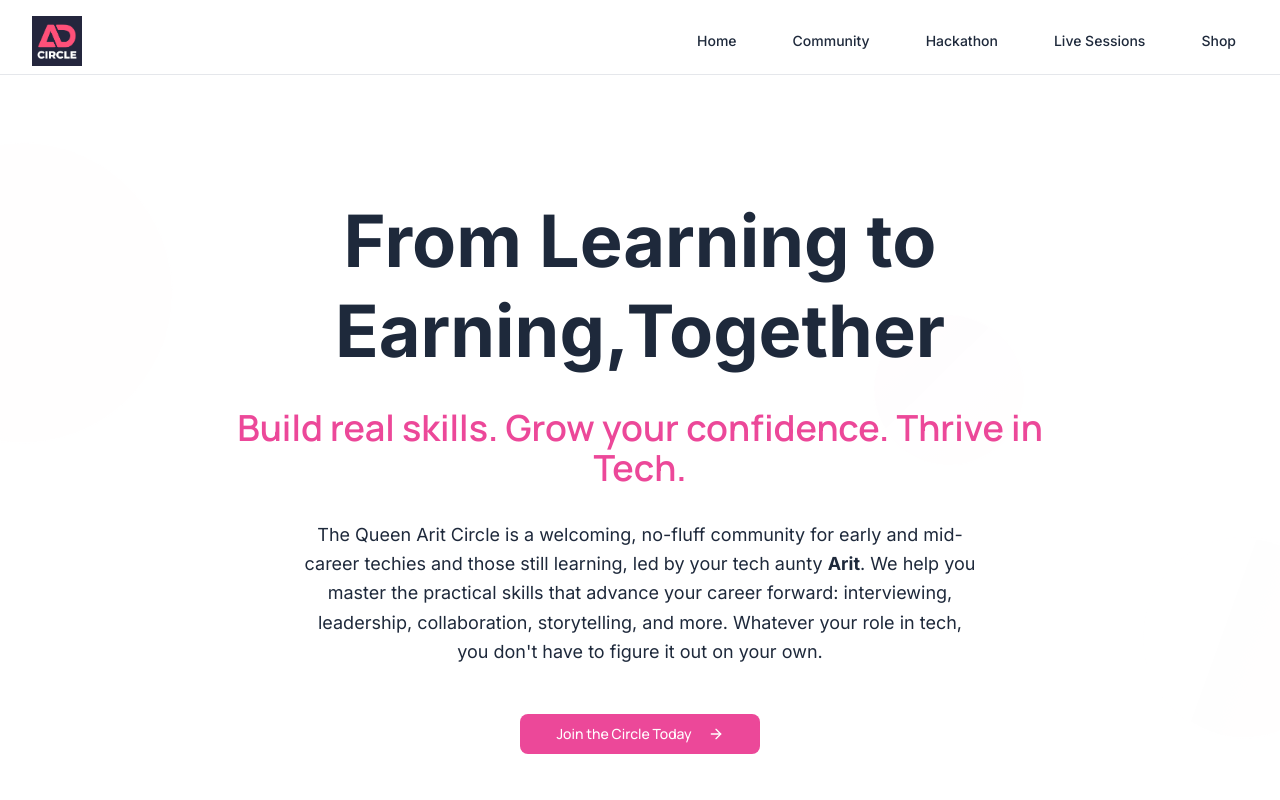
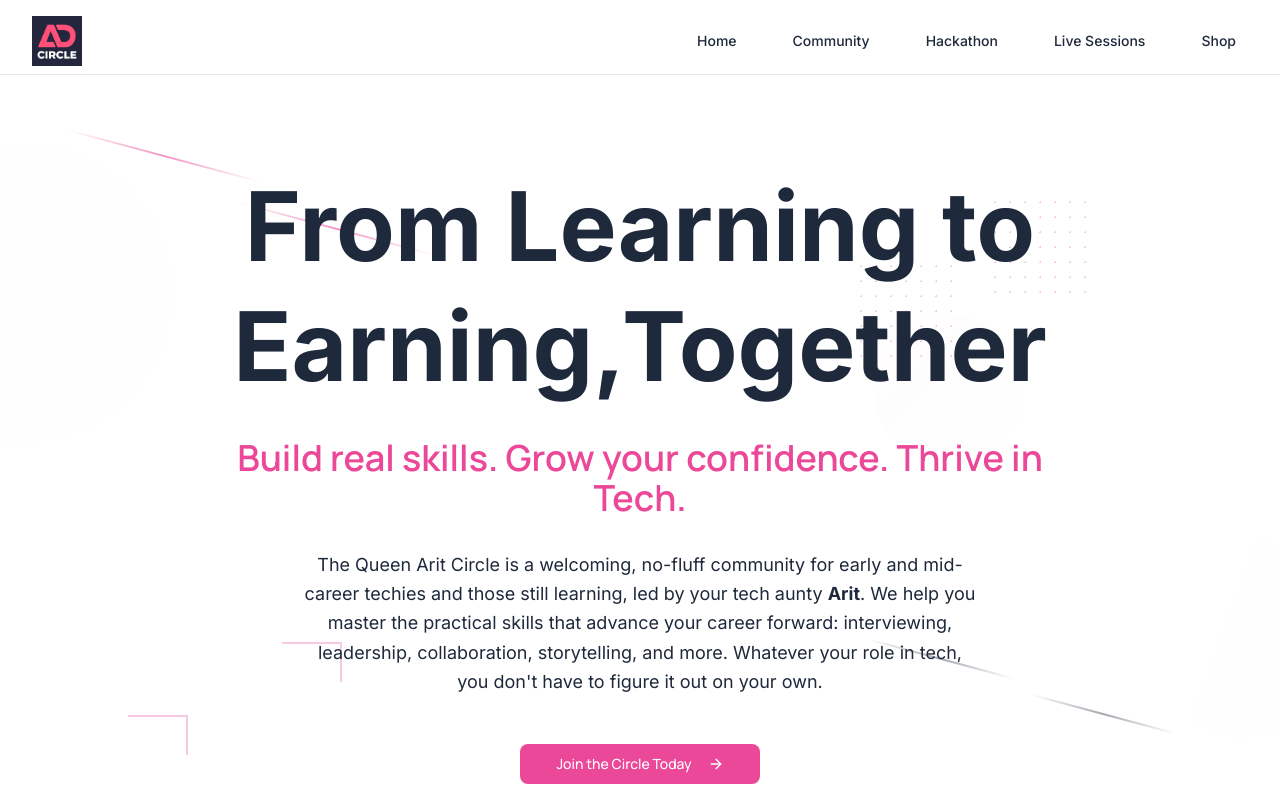
Before and after one commit to Delightsheriff/arit-dev, a Next.js app: page / in a window 1280 px wide. Shown: the top 800 px of the page. Built offline with nearby package versions, Linux system fonts and the light colour scheme.

Commit message:
feat: add geometric background and floating shapes illustration to hero section for enhanced visual appeal

```diff
--- a/src/app/globals.css
+++ b/src/app/globals.css
@@ -224,3 +224,190 @@
     transform: translateY(0);
   }
 }
+
+/* Gradients */
+
+/* Added pulse animation for CTAs */
+.pulse-on-hover {
+  transition: all 0.3s ease;
+}
+
+.pulse-on-hover:hover {
+  animation: pulse 1.5s infinite;
+}
+
+@keyframes pulse {
+  0% {
+    transform: scale(1);
+  }
+  50% {
+    transform: scale(1.05);
+  }
+  100% {
+    transform: scale(1);
+  }
+}
+
+/* Added gradient text animation */
+.gradient-text {
+  background: linear-gradient(45deg, #1e293b, #ec4899, #1e293b);
+  background-size: 200% 200%;
+  -webkit-background-clip: text;
+  -webkit-text-fill-color: transparent;
+  background-clip: text;
+  animation: gradientShift 3s ease-in-out infinite;
+}
+
+@keyframes gradientShift {
+  0%,
+  100% {
+    background-position: 0% 50%;
+  }
+  50% {
+    background-position: 100% 50%;
+  }
+}
+
+/* Adding geometric background illustrations */
+.geometric-background {
+  position: absolute;
+  top: 0;
+  left: 0;
+  width: 100%;
+  height: 100%;
+  overflow: hidden;
+  z-index: 0;
+  pointer-events: none;
+}
+
+.geometric-background::before {
+  content: "";
+  position: absolute;
+  top: 10%;
+  left: 5%;
+  width: 200px;
+  height: 2px;
+  background: linear-gradient(
+    90deg,
+    transparent,
+    rgba(236, 72, 153, 0.6),
+    transparent
+  );
+  transform: rotate(15deg);
+  animation: slideIn 2s ease-out;
+}
+
+.geometric-background::after {
+  content: "";
+  position: absolute;
+  bottom: 20%;
+  right: 8%;
+  width: 150px;
+  height: 2px;
+  background: linear-gradient(
+    90deg,
+    transparent,
+    rgba(30, 41, 59, 0.4),
+    transparent
+  );
+  transform: rotate(-25deg);
+  animation: slideIn 2s ease-out 0.5s both;
+}
+
+.dot-pattern {
+  position: absolute;
+  top: 15%;
+  right: 15%;
+  width: 100px;
+  height: 100px;
+  background-image: radial-gradient(
+    circle,
+    rgba(236, 72, 153, 0.3) 1px,
+    transparent 1px
+  );
+  background-size: 15px 15px;
+  animation: fadeInScale 1.5s ease-out 1s both;
+}
+
+.circuit-lines {
+  position: absolute;
+  bottom: 10%;
+  left: 10%;
+  width: 120px;
+  height: 80px;
+  opacity: 0.3;
+  animation: drawLines 3s ease-out 1.5s both;
+}
+
+.circuit-lines::before {
+  content: "";
+  position: absolute;
+  top: 0;
+  left: 0;
+  width: 60px;
+  height: 2px;
+  background: #ec4899;
+  transform-origin: left;
+  animation: expandWidth 1s ease-out 2s both;
+}
+
+.circuit-lines::after {
+  content: "";
+  position: absolute;
+  top: 0;
+  left: 58px;
+  width: 2px;
+  height: 40px;
+  background: #ec4899;
+  transform-origin: top;
+  animation: expandHeight 1s ease-out 2.5s both;
+}
+
+@keyframes slideIn {
+  0% {
+    transform: translateX(-100px) rotate(15deg);
+    opacity: 0;
+  }
+  100% {
+    transform: translateX(0) rotate(15deg);
+    opacity: 1;
+  }
+}
+
+@keyframes fadeInScale {
+  0% {
+    opacity: 0;
+    transform: scale(0.5);
+  }
+  100% {
+    opacity: 1;
+    transform: scale(1);
+  }
+}
+
+@keyframes drawLines {
+  0% {
+    opacity: 0;
+  }
+  100% {
+    opacity: 0.3;
+  }
+}
+
+@keyframes expandWidth {
+  0% {
+    transform: scaleX(0);
+  }
+  100% {
+    transform: scaleX(1);
+  }
+}
+
+@keyframes expandHeight {
+  0% {
+    transform: scaleY(0);
+  }
+  100% {
+    transform: scaleY(1);
+  }
+}
--- a/src/components/hero-section.tsx
+++ b/src/components/hero-section.tsx
@@ -6,39 +6,27 @@ import { AnimatedButton } from "./animated-button";
 export function HeroSection() {
   return (
     <section className="relative min-h-screen flex items-center justify-center px-6 lg:px-6 overflow-hidden">
-      {/* Animated Background */}
       <div className="floating-shapes">
+        <div className="floating-shape"></div>
+        <div className="floating-shape"></div>
         <div className="floating-shape"></div>
         <div className="floating-shape"></div>
         <div className="floating-shape"></div>
       </div>
 
+      <div className="geometric-background">
+        <div className="dot-pattern"></div>
+        <div className="circuit-lines"></div>
+      </div>
       <div className="relative z-10 mx-auto max-w-4xl text-center">
         {/* Main Headline */}
-        {/* <h1 className="font-heading text-5xl md:text-7xl lg:text-8xl font-bold arit-text leading-tight fade-in-up">
-          Your Tech Journey, <span className="block">Accelerated</span>
-        </h1> */}
 
-        {/* Sub-headline */}
-        {/* <div className="mt-8 fade-in-up fade-in-up-delay-1">
-          <p className="font-heading text-2xl md:text-3xl lg:text-4xl font-semibold arit-accent">
-            Build. Practice. Get Hired.
-          </p>
-        </div> */}
+        <div className="geometric-background">
+          <div className="dot-pattern"></div>
+          <div className="circuit-lines"></div>
+        </div>
 
-        {/* Description */}
-        {/* <div className="mt-8 max-w-2xl mx-auto fade-in-up fade-in-up-delay-2">
-          <p className="font-sans text-lg md:text-xl arit-text leading-relaxed">
-            The Queen Arit Circle is a supportive, no-fluff space to get you
-            unstuck. Led by our tech aunty{" "}
-            <strong className="font-bold">Arit</strong>, we deliver the
-            spicy-honest feedback and insider strategies you need to push
-            forward, stand out, and build a career you&apos;re proud of. This is
-            where your real growth begins.
-          </p>
-        </div> */}
-
-        <h1 className="font-heading text-2xl md:text-4xl lg:text-7xl font-bold arit-text text-header leading-tight fade-in-up">
+        <h1 className="font-heading text-5xl md:text-7xl lg:text-8xl font-bold arit-text text-header leading-tight fade-in-up">
           From Learning to Earning,Together
         </h1>
 
```
